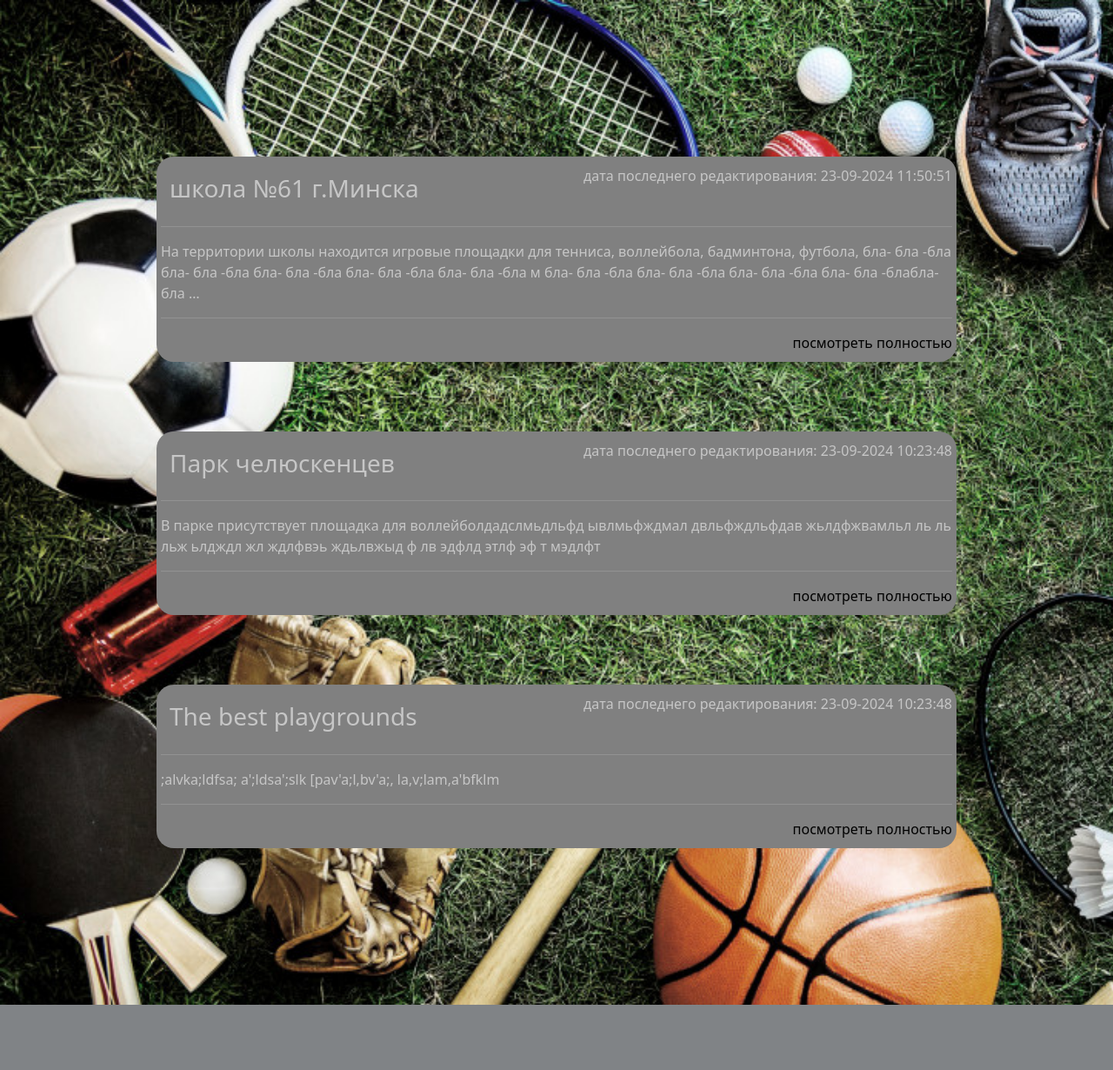
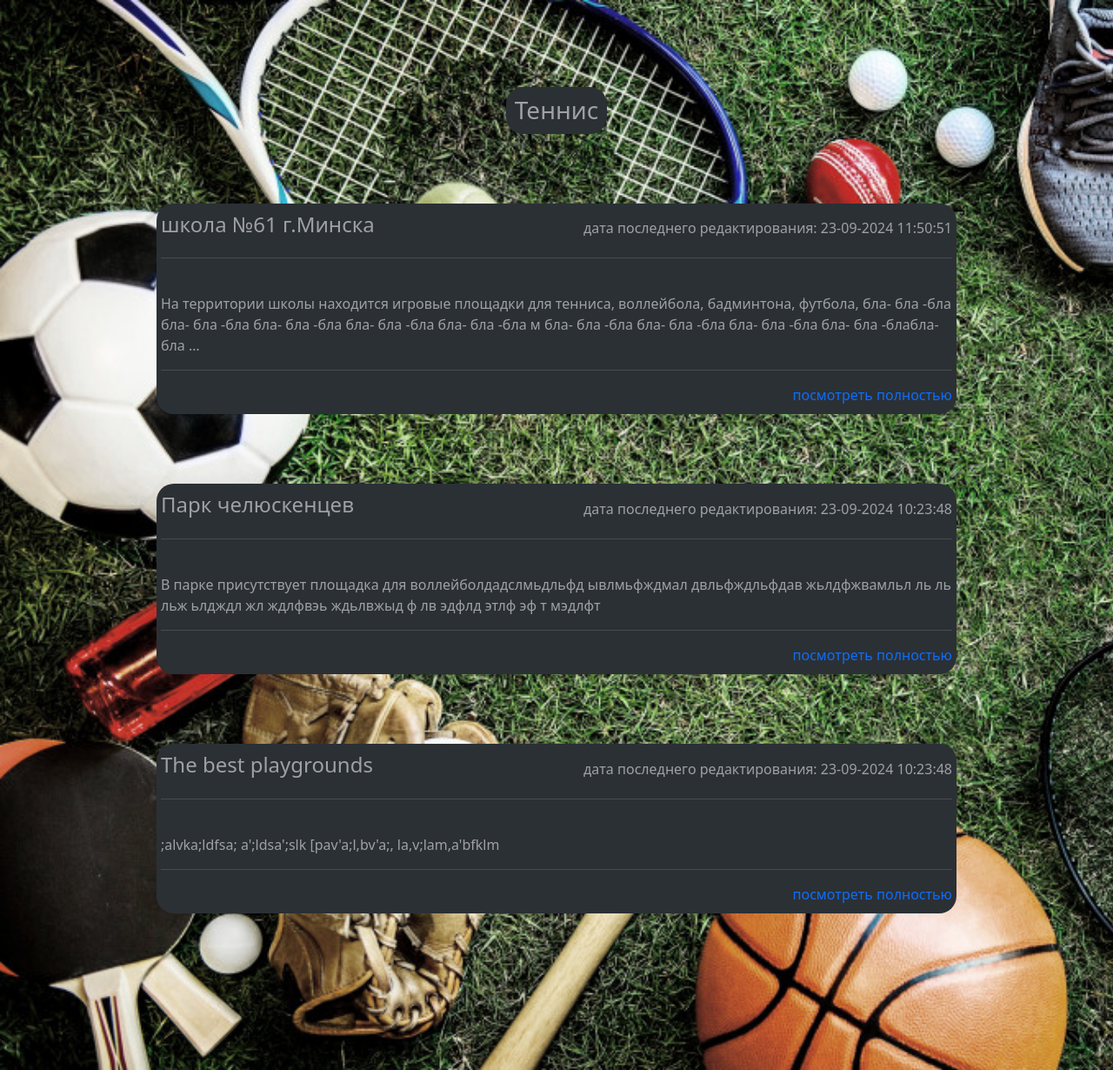
Before and after one commit to ArsenyNovak/Playground, a Django app: page /category/tennis/ in a window 1280 px wide. Shown: the part 56-1286 px from the top of the page at 87% size. Before the commit the page ends 1211 px from the top, so only its background shows below. Run offline with Django 5.2, Linux system fonts and the light colour scheme; data comes from the database, SQL or seed files in the repository.

Commit message:
add in show_category.html name category, change css on templates

```diff
--- a/Playground/SportsGrounds/static/SportsGrounds/css/styles.css
+++ b/Playground/SportsGrounds/static/SportsGrounds/css/styles.css
@@ -1,8 +1,16 @@
 
 /* base.html*/
+a {
+  text-decoration: none;
+}
+
 h3 {
   text-align: center;
   margin: 10px;
+  color: rgba(255, 255, 255, 0.55);
+}
+
+h4 {
   color: rgba(255, 255, 255, 0.55);
 }
 
@@ -13,6 +21,12 @@ hr {
 p {
   margin: 0;
   color: rgba(255, 255, 255, 0.55);
+}
+
+ul {
+  list-style: none;
+  padding: 0;
+  margin: 0;
 }
 
 .wrapper {
@@ -26,19 +40,25 @@ p {
   column-gap: 100px;
 }
 
+.wrapper-section {
+  background: url('../images/background.jpg');
+  background-size: cover;
+  min-height: 700px;
+  padding: 100px;
+}
+
 /* show_SportsGround.html*/
 
-.wrapper-section {
+.show-sportground-section {
   display: flex;
   align-items: center;
   justify-content: center;
-  background: url('../images/background.jpg');
-  background-size: cover;
-  min-height: 700px;
 }
 
 .card {
   background-color: rgba(43, 48, 53, 1);
+  justify-content: center;
+  align-items: center;
 }
 
 .image-group {
@@ -53,79 +73,52 @@ p {
   padding: 10px;
 }
 
-
-
-/* ON_ DELETE*/
-
-a {
-  text-decoration: none;
-  color: #000000;
-}
-
-
-
-
-
-ul {
-  list-style: none;
-  padding: 0;
-  margin: 0;
-}
-
-
-
-
-.categories{
-  background: url('../images/background.jpg');
-  background-size: cover;
-  min-height: 700px;
-}
+/* index.html */
 
 .layout-column {
   display: flex;
   flex-wrap: wrap;
   justify-content: space-around;
   gap: 50px;
-  padding: 100px;
 }
 
-.categories-item {
+.card-categories {
   display: flex;
-  flex-direction: column;
-  justify-content: flex-center;
-  background-color: #808080;
+  justify-content: center;
   padding: 10px 5px;
   border-radius: 20px;
+  background-color: rgba(43, 48, 53, 1);
+  align-items: center;
 }
 
 .categories-item-images {
   height: 200px;
 }
 
-.categories-item-name {
-  text-align: center;
-  padding: 5px;
+/* classes use in about.html template */
+.about_page_text{
+  padding: 20px;
 }
 
-.footer{
 
+/* ON_ DELETE*/
+/* classes use in show_category.html template */
+
+.list-playgrounds-category {
+  display: flex;
+  flex-direction: column;
+  align-items: center;
 }
 
-/* classes use in about.html template */
-.about_page_text{
-  background-color: #808080;
-  padding: 20px;
-  border: 2px solid black;
-  border-radius: 50px;
-}
-
-/* classes use in show_category.html template */
-.wrapper-section {
-  padding: 100px;
+.list-category-name {
+  background-color: rgba(43, 48, 53, 1);
+  margin: 0px;
+  padding: 10px;
+  border-radius: 20px;
 }
 
 .playground-item{
-  background-color: #808080;
+  background-color: rgba(43, 48, 53, 1);
   margin: 80px;
   padding: 10px 5px;
   border-radius: 20px;
@@ -134,6 +127,7 @@ ul {
 .name-date{
   display: flex;
   justify-content: space-between;
+  align-items: center;
 }
 
 .description-playground{
--- a/Playground/SportsGrounds/templates/SportsGrounds/about.html
+++ b/Playground/SportsGrounds/templates/SportsGrounds/about.html
@@ -1,7 +1,7 @@
 {% extends 'base.html' %}
 
 {% block content %}
-<div class="layout-column">
+<div class="card">
 <p class="about_page_text">На этом сайте можно найти различные спортивные площадки. Целью сайта являлось нахождение
   бесплатных игровых площадок для таких видов спорта как теннис, бадминтон, воллейбол, пляжный воллейбол и др.,
   а также их визуализация и описание. Информация о площадке может устаревать, поэтому обращайте внимание на дату
--- a/Playground/SportsGrounds/templates/SportsGrounds/index.html
+++ b/Playground/SportsGrounds/templates/SportsGrounds/index.html
@@ -3,10 +3,10 @@
 {% block content %}
 <div class="layout-column">
 {% for item in categories %}
-	<div class="categories-item">
+	<div class="card-categories" style="width: 20rem">
 		<a href="{{item.get_absolute_url}}">
 			<img class="categories-item-images" src="{{ item.image.url }}">
-			<h3 class="categories-item-name">{{ item.name }}</h3>
+			<h3>{{ item.name }}</h3>
 		</a>
 	</div>
 {% endfor %}
--- a/Playground/SportsGrounds/templates/SportsGrounds/show_category.html
+++ b/Playground/SportsGrounds/templates/SportsGrounds/show_category.html
@@ -1,16 +1,17 @@
 {% extends 'base.html' %}
 
 {% block content %}
-<div class="wrapper-section">
-
+<div class="list-playgrounds-category">
+    <h3 class="list-category-name">{{ cat }}</h3>
     <ul>
     {% for p in playgrounds %}
-    <li class="playground-item"><div class="name-date">
-            <h3>{{p.name}}</h3>
+        <li class="playground-item">
+            <div class="name-date">
+                <h4>{{p.name}}</h4>
                 <p>дата последнего редактирования: {{p.time_update|date:"d-m-Y H:i:s"}}</p>
             </div>
-        <!-- <p><img class="img-article-left thumb" src="{{p.photo.url}}"></p>-->
             <hr>
+            <img src="{{p.photo.url}}">
             {{p.description|linebreaks|truncatewords:40}}
             <hr>
             <p class="description-playground"><a href="{{ p.get_absolute_url }}">посмотреть полностью</a></p>
@@ -18,5 +19,6 @@
     {% endfor %}
     </ul>
 </div>
+{% endblock %}
 
-{% endblock %}
+<!-- <p><img class="img-article-left thumb" src="{{p.photo.url}}"></p>-->
--- a/Playground/SportsGrounds/views.py
+++ b/Playground/SportsGrounds/views.py
@@ -20,13 +20,18 @@ class About(TemplateView):
 
 
 class ShowCategory(ListView):
-    model = Playground
     template_name = 'SportsGrounds/show_category.html'
     context_object_name = 'playgrounds'
-    #allow_empty = False
+    allow_empty = False
 
     def get_queryset(self):
         return Playground.objects.filter(cat__slug=self.kwargs['cat_slug'])
+
+    def get_context_data(self, **kwargs):
+        context = super().get_context_data(**kwargs)
+        cat = Category.objects.filter(slug=self.kwargs['cat_slug'])
+        context["cat"] = cat[0].name
+        return context
 
 
 class ShowSportGround(DetailView):
--- a/Playground/templates/base.html
+++ b/Playground/templates/base.html
@@ -28,7 +28,7 @@
 	  </div>
 	</nav>
 </header>
-    <section>
+    <section class="wrapper-section">
 	 {% block content %}
 	 {% endblock %}
     </section>
```
Also changed, not shown: Playground/SportsGrounds/templates/SportsGrounds/show_SportsGrounds.html (+3 -21 lines). Lines whose indentation alone changed are shown as unchanged.
